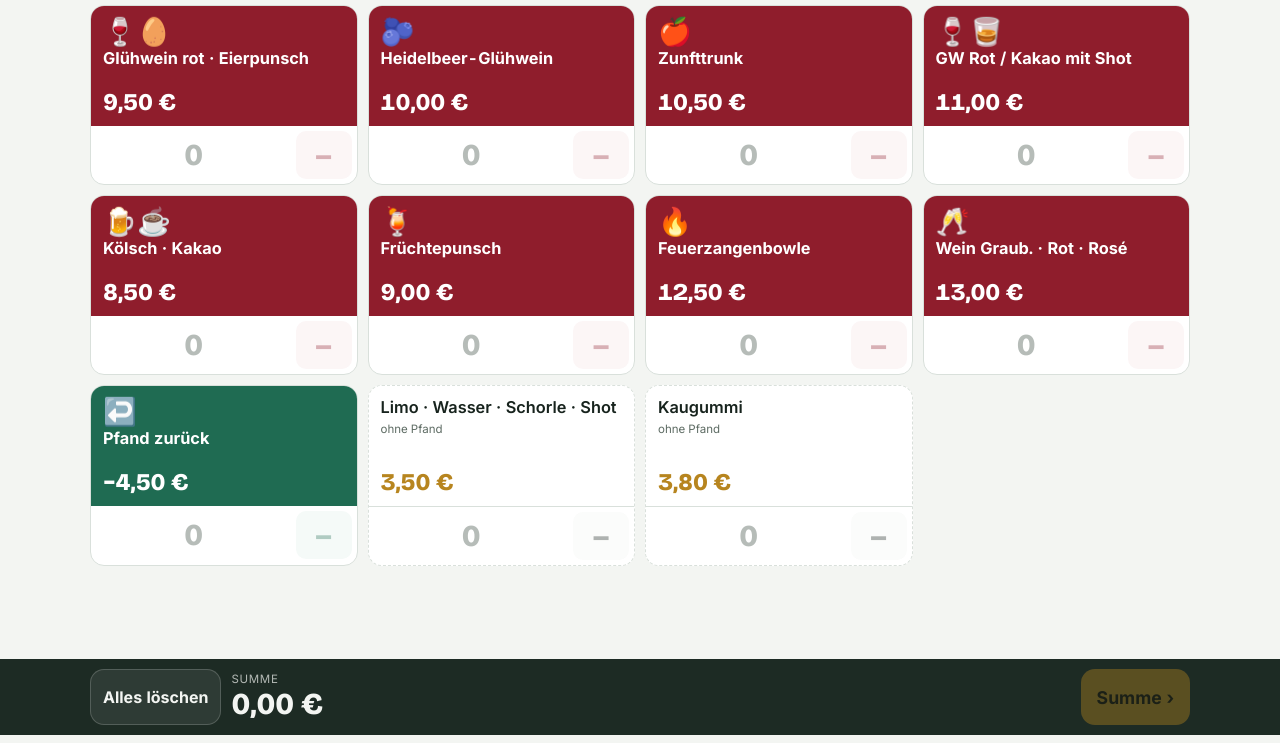
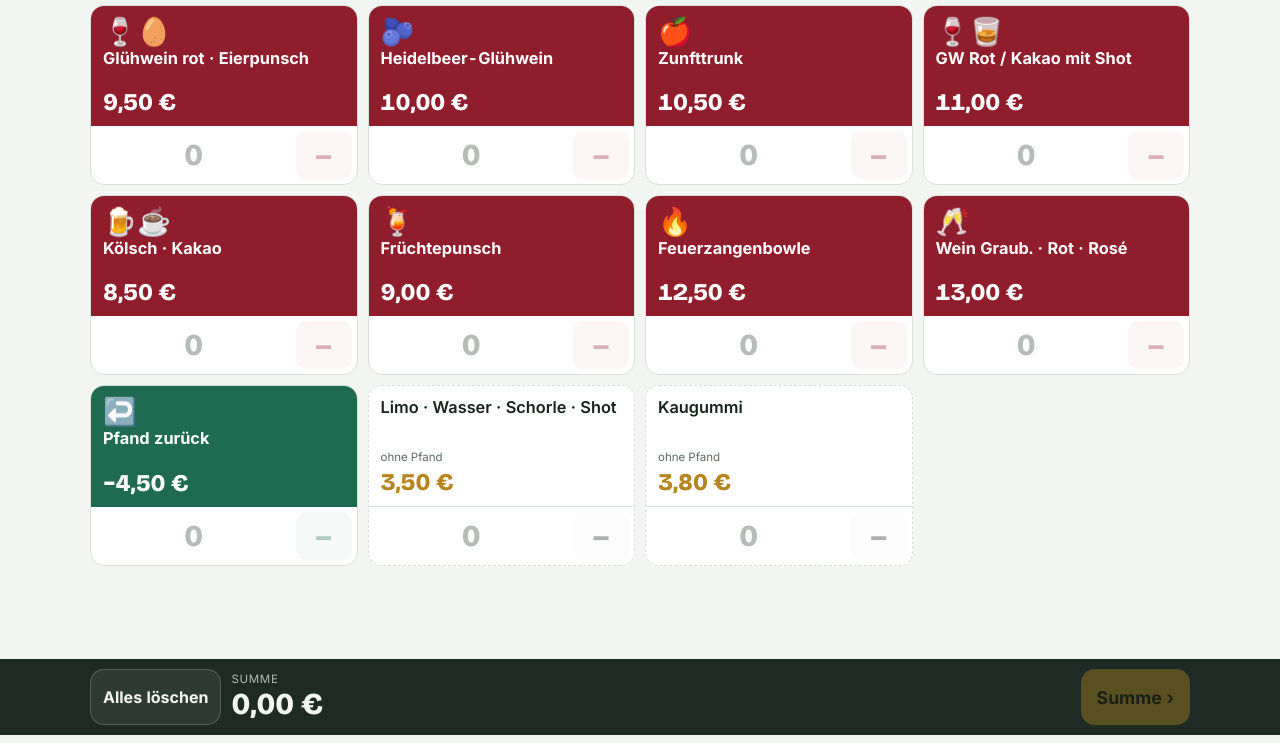
Before and after one commit to David-Koenen/zunfthaus-rechner, a plain HTML site: page index.html in a window 1280 px wide. Shown: the part 65-808 px from the top of the page. Drawn offline with nearby package versions, Linux system fonts and the light colour scheme.

Commit message:
GW Rot / Kakao mit Shot in zwei Zeilen, kleine Buttons ausgerichtet
Updates kommen jetzt beim nächsten Öffnen mit Internet an (Seite zuerst aus dem Netz).

Co-Authored-By: Claude Opus 5.5 <noreply@anthropic.com>
Claude-Session: https://claude.ai/code/session_01CC18iFeL7nmkAcsVyZ7CDq

```diff
--- a/index.html
+++ b/index.html
@@ -108,7 +108,11 @@ h1 { font-family: var(--display); font-weight: 800; font-size: 1.15rem; line-hei
 .tile.mini .add { background: var(--surface); color: var(--ink); min-height: 0; }
 .tile.mini .add .name { font-size: 0.78rem; }
 .tile.mini .add .name { font-weight: 600; }
-.tile.mini .add .sub { font-size: 0.72rem; color: var(--muted); }
+.tile.mini .add .sub { font-size: 0.72rem; color: var(--muted); margin-top: auto; }
+.tile.mini .add .price { margin-top: 0; }
+.tile > .add { flex: 1; }
+.add .nw { white-space: nowrap; }
+@media (max-width: 599px) { #t-rum .add .name { font-size: 0.72rem; letter-spacing: -0.01em; } }
 .tile.mini .add .price { color: var(--gold); }
 .tile.mini { border-style: dashed; }
 .tile.mini.has { border-style: solid; border-color: var(--gold); box-shadow: 0 0 0 1px var(--gold) inset; }
@@ -287,7 +291,7 @@ h1 { font-family: var(--display); font-weight: 800; font-size: 1.15rem; line-hei
       t.innerHTML =
         '<button class="add" data-add="' + p.id + '" aria-label="' + p.name + ' hinzufügen">' +
           '<span class="icons" aria-hidden="true">' + p.icons + '</span>' +
-          '<span class="name">' + p.name.replace("Feuerzangenbowle", "Feuerzangen&shy;bowle").replace("Heidelbeer-Glühwein", "Heidelbeer-&#8203;Glühwein").replace("Früchtepunsch", "Früchte&shy;punsch") + '</span>' +
+          '<span class="name">' + p.name.replace("Feuerzangenbowle", "Feuerzangen&shy;bowle").replace("Heidelbeer-Glühwein", "Heidelbeer-&#8203;Glühwein").replace("Früchtepunsch", "Früchte&shy;punsch").replace("GW Rot / Kakao mit Shot", "<span class=\"nw\">GW Rot /</span> <span class=\"nw\">Kakao mit Shot</span>") + '</span>' +
           '<span class="price">' + eur(p.price) + '</span>' +
         '</button>' +
         '<div class="ctl"><span class="count" id="c-' + p.id + '">0</span>' +
```
Also changed, not shown: sw.js (+10 -2 lines).
